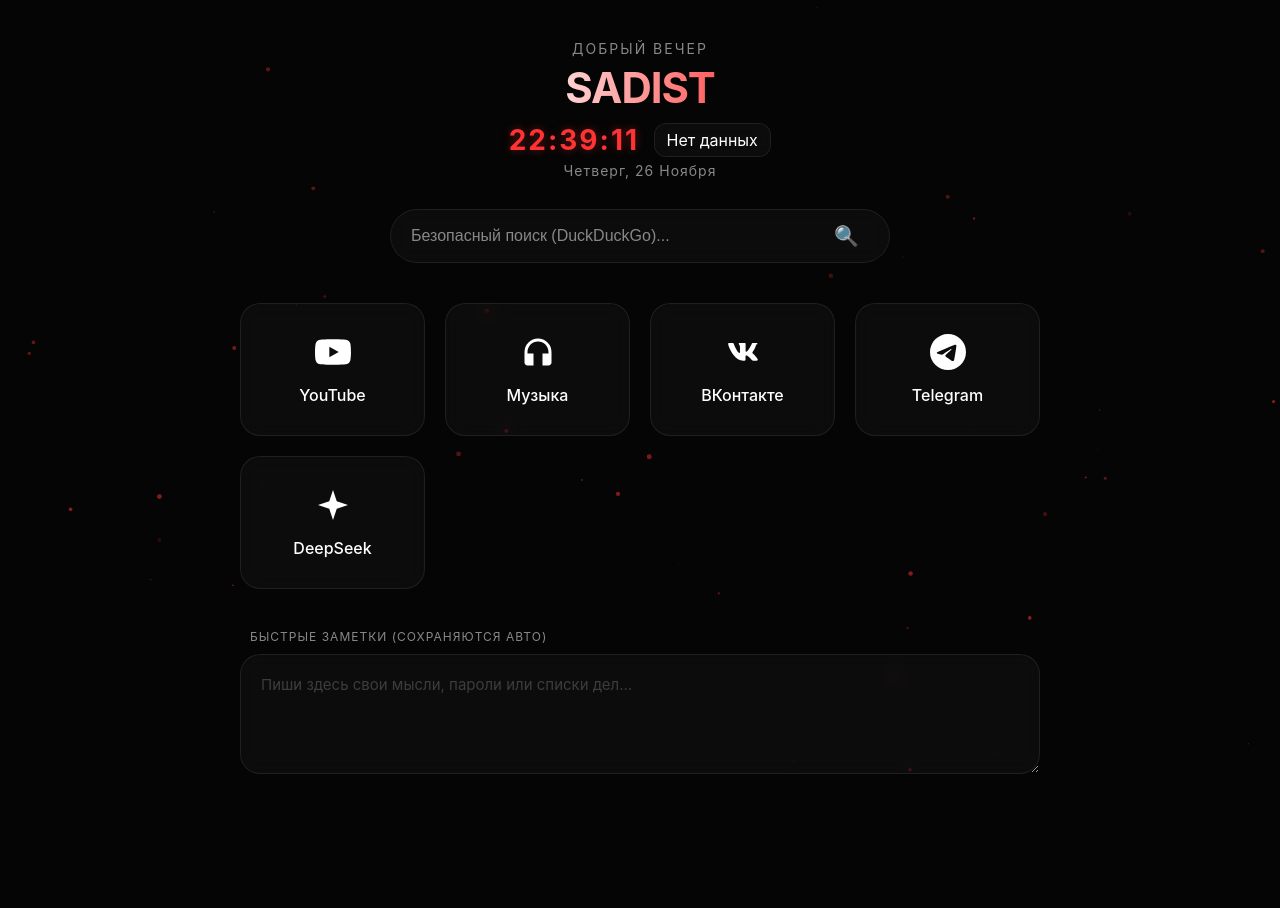
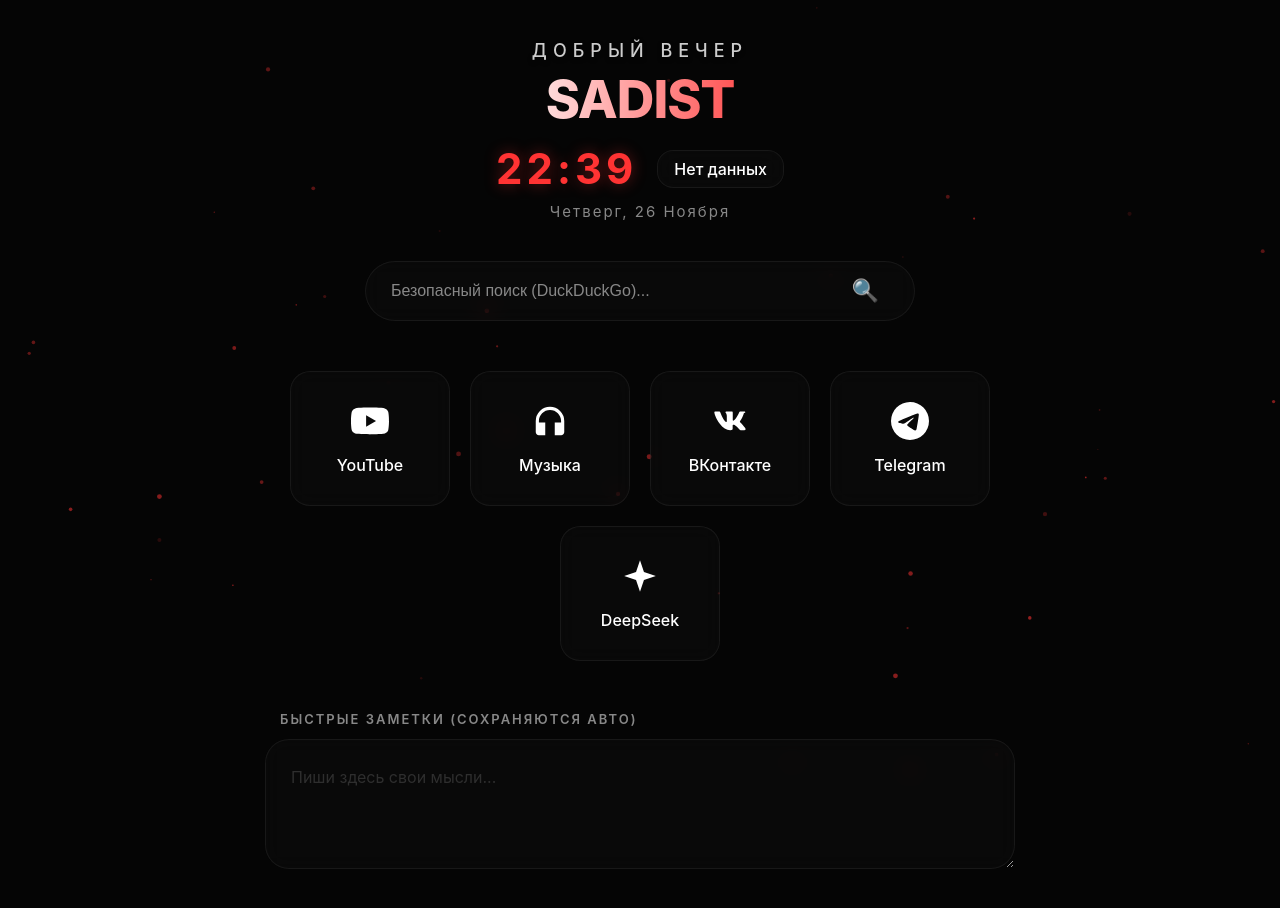
Before and after one commit to sadist812/start, a plain HTML site: page index.html in a window 1280 px wide. Before the commit the page ends 838 px from the top, so only its background shows below. Drawn offline with Linux system fonts and the light colour scheme; no server answers.

Commit message:
Update index.html

```diff
--- a/index.html
+++ b/index.html
@@ -10,8 +10,8 @@
   <style>
     :root {
       --bg-color: #050505;
-      --card-bg: rgba(255, 255, 255, 0.03);
-      --card-border: rgba(255, 255, 255, 0.08);
+      --card-bg: rgba(255, 255, 255, 0.02);
+      --card-border: rgba(255, 255, 255, 0.06);
       --text-main: #ffffff;
       --text-muted: #888888;
       --accent-red: #ff3333;
@@ -30,7 +30,7 @@
       margin: 0;
       padding: 40px 20px;
       box-sizing: border-box;
-      overflow-y: auto; /* Разрешаем прокрутку, так как добавились заметки */
+      overflow-y: auto;
     }
 
     #bg-canvas {
@@ -50,34 +50,37 @@
       flex-direction: column;
       align-items: center;
       width: 100%;
-      max-width: 800px;
+      max-width: 750px; /* Немного сузил для красоты */
     }
 
     .header {
       text-align: center;
-      margin-bottom: 30px;
+      margin-bottom: 40px;
       animation: fadeInDown 0.8s ease-out;
     }
 
-    /* Умное приветствие */
+    /* Умное приветствие (Сделали больше и стильнее) */
     #greeting {
-      color: var(--text-muted);
-      font-size: 14px;
+      color: #cccccc;
+      font-size: 18px; /* Было 14 */
+      font-weight: 500;
       text-transform: uppercase;
-      letter-spacing: 2px;
-      margin-bottom: 5px;
+      letter-spacing: 6px; /* Широкие буквы смотрятся дорого */
+      margin-bottom: 10px;
       display: block;
+      text-shadow: 0 2px 4px rgba(0,0,0,0.5);
     }
 
     .header h1 {
-      font-size: 42px;
-      font-weight: 700;
+      font-size: 52px; /* Увеличили главный заголовок */
+      font-weight: 800;
       margin: 0;
       letter-spacing: -1px;
       background: linear-gradient(90deg, #ffffff, #ff3333);
       -webkit-background-clip: text;
       -webkit-text-fill-color: transparent;
       text-transform: uppercase;
+      line-height: 1.1;
     }
 
     /* Часы, дата и погода */
@@ -85,43 +88,44 @@
       display: flex;
       align-items: center;
       justify-content: center;
-      gap: 15px;
-      margin-top: 10px;
+      gap: 20px;
+      margin-top: 15px;
     }
 
     #time {
-      font-size: 28px;
-      font-weight: bold;
-      letter-spacing: 2px;
+      font-size: 42px; /* Часы стали крупнее (без секунд) */
+      font-weight: 700;
+      letter-spacing: 4px;
       color: var(--accent-red);
-      text-shadow: 0 0 10px var(--accent-glow);
+      text-shadow: 0 0 15px var(--accent-glow);
     }
 
     #weather {
       font-size: 16px;
+      font-weight: 500;
       color: var(--text-main);
       background: var(--card-bg);
       border: 1px solid var(--card-border);
-      padding: 6px 12px;
-      border-radius: 12px;
+      padding: 8px 16px;
+      border-radius: 16px;
       backdrop-filter: blur(10px);
       display: flex;
       align-items: center;
-      gap: 6px;
+      gap: 8px;
     }
 
     #date {
-      font-size: 14px;
+      font-size: 15px;
       color: var(--text-muted);
-      letter-spacing: 1px;
-      margin-top: 5px;
+      letter-spacing: 2px;
+      margin-top: 8px;
       text-transform: capitalize;
     }
 
     .search-box {
       width: 100%;
-      max-width: 500px;
-      margin-bottom: 40px;
+      max-width: 550px;
+      margin-bottom: 50px;
       animation: fadeInUp 0.8s ease-out;
     }
 
@@ -131,7 +135,7 @@
       background: var(--card-bg);
       border: 1px solid var(--card-border);
       border-radius: 30px;
-      padding: 5px 20px;
+      padding: 8px 25px;
       box-sizing: border-box;
       backdrop-filter: blur(10px);
       -webkit-backdrop-filter: blur(10px);
@@ -140,7 +144,7 @@
 
     .search-box form:focus-within {
       border-color: var(--accent-red);
-      box-shadow: 0 0 15px var(--accent-glow);
+      box-shadow: 0 0 20px var(--accent-glow);
     }
 
     .search-box input {
@@ -161,7 +165,7 @@
       background: transparent;
       border: none;
       color: var(--accent-red);
-      font-size: 20px;
+      font-size: 22px;
       cursor: pointer;
       padding: 0 10px;
       transition: transform 0.2s;
@@ -171,13 +175,15 @@
       transform: scale(1.1);
     }
 
-    .grid {
-      display: grid;
-      grid-template-columns: repeat(auto-fit, minmax(150px, 1fr));
+    /* Красивое расположение кнопок (Flexbox вместо Grid) */
+    .links-wrapper {
+      display: flex;
+      flex-wrap: wrap;
+      justify-content: center;
       gap: 20px;
       width: 100%;
       animation: fadeInUp 0.8s ease-out;
-      margin-bottom: 40px;
+      margin-bottom: 50px;
     }
 
     a.link-card {
@@ -197,11 +203,14 @@
       font-weight: 500;
       transition: all 0.3s cubic-bezier(0.4, 0, 0.2, 1);
       text-align: center;
+      /* Жестко задаем ширину, чтобы они стояли ровно */
+      width: 160px;
+      box-sizing: border-box;
     }
 
     a.link-card svg {
-      width: 36px;
-      height: 36px;
+      width: 38px;
+      height: 38px;
       margin-bottom: 15px;
       fill: var(--text-main);
       transition: all 0.3s ease;
@@ -210,15 +219,15 @@
     a.link-card:hover {
       background: rgba(255, 51, 51, 0.05);
       border-color: var(--accent-red);
-      transform: translateY(-5px);
-      box-shadow: 0 10px 30px -10px var(--accent-glow);
+      transform: translateY(-6px);
+      box-shadow: 0 15px 35px -10px var(--accent-glow);
       color: var(--accent-red);
     }
 
     a.link-card:hover svg {
       fill: var(--accent-red);
       transform: scale(1.15);
-      filter: drop-shadow(0 0 8px var(--accent-glow));
+      filter: drop-shadow(0 0 10px var(--accent-glow));
     }
 
     /* Блокнот */
@@ -231,23 +240,25 @@
     .notes-section label {
       display: block;
       color: var(--text-muted);
-      font-size: 12px;
+      font-size: 13px;
       text-transform: uppercase;
-      letter-spacing: 1px;
-      margin-bottom: 10px;
-      margin-left: 10px;
+      letter-spacing: 2px;
+      margin-bottom: 12px;
+      margin-left: 15px;
+      font-weight: 600;
     }
 
     textarea {
       width: 100%;
-      height: 120px;
+      height: 130px;
       background: var(--card-bg);
       border: 1px solid var(--card-border);
-      border-radius: 20px;
-      padding: 20px;
+      border-radius: 24px;
+      padding: 25px;
       color: var(--text-main);
       font-family: inherit;
-      font-size: 15px;
+      font-size: 16px;
+      line-height: 1.5;
       resize: vertical;
       outline: none;
       box-sizing: border-box;
@@ -258,11 +269,11 @@
 
     textarea:focus {
       border-color: var(--accent-red);
-      box-shadow: 0 0 15px var(--accent-glow);
+      box-shadow: 0 0 20px var(--accent-glow);
     }
 
     textarea::placeholder {
-      color: rgba(255, 255, 255, 0.2);
+      color: rgba(255, 255, 255, 0.15);
     }
 
     @keyframes fadeInDown {
@@ -275,13 +286,20 @@
       to { opacity: 1; transform: translateY(0); }
     }
 
+    /* Адаптация под мобильные телефоны */
     @media (max-width: 600px) {
-      .header h1 { font-size: 32px; }
-      .grid { grid-template-columns: repeat(2, 1fr); gap: 15px; }
-      a.link-card { padding: 20px 10px; font-size: 14px; }
-      a.link-card svg { width: 30px; height: 30px; }
-      .search-box { max-width: 90%; }
-      .info-container { flex-direction: column; gap: 5px; }
+      .header h1 { font-size: 40px; }
+      #greeting { font-size: 15px; letter-spacing: 4px; }
+      #time { font-size: 32px; }
+      .info-container { flex-direction: column; gap: 10px; }
+      .links-wrapper { gap: 15px; }
+      /* На телефоне кнопки будут по две в ряд */
+      a.link-card {
+        width: calc(50% - 15px);
+        padding: 20px 10px;
+      }
+      a.link-card svg { width: 32px; height: 32px; }
+      .search-box { max-width: 100%; }
     }
   </style>
 </head>
@@ -291,13 +309,11 @@
 
   <div class="content">
     <div class="header">
-      <!-- Умное приветствие -->
       <span id="greeting">Загрузка...</span>
       <h1>SADIST</h1>
 
       <div class="info-container">
-        <div id="time">00:00:00</div>
-        <!-- Погода -->
+        <div id="time">00:00</div>
         <div id="weather">Загрузка...</div>
       </div>
       <div id="date">Загрузка...</div>
@@ -310,7 +326,8 @@
       </form>
     </div>
 
-    <div class="grid">
+    <!-- Изменили обертку кнопок на flex -->
+    <div class="links-wrapper">
       <a href="https://youtube.com" target="_blank" rel="noopener noreferrer" class="link-card">
         <svg viewBox="0 0 24 24"><path d="M23.498 6.186a3.016 3.016 0 0 0-2.122-2.136C19.505 3.545 12 3.545 12 3.545s-7.505 0-9.377.505A3.017 3.017 0 0 0 .502 6.186C0 8.07 0 12 0 12s0 3.93.502 5.814a3.016 3.016 0 0 0 2.122 2.136c1.871.505 9.376.505 9.376.505s7.505 0 9.377-.505a3.015 3.015 0 0 0 2.122-2.136C24 15.93 24 12 24 12s0-3.93-.502-5.814zM9.545 15.568V8.432L15.818 12l-6.273 3.568z"/></svg>
         YouTube
@@ -337,25 +354,24 @@
       </a>
     </div>
 
-    <!-- Блокнот -->
     <div class="notes-section">
       <label>Быстрые заметки (сохраняются авто)</label>
-      <textarea id="notes" placeholder="Пиши здесь свои мысли, пароли или списки дел..."></textarea>
+      <textarea id="notes" placeholder="Пиши здесь свои мысли..."></textarea>
     </div>
 
   </div>
 
   <script>
-    // --- 1. УМНОЕ ПРИВЕТСТВИЕ И ЧАСЫ (Челябинск, UTC+5) ---
+    // --- 1. ЧАСЫ БЕЗ СЕКУНД, ДАТА И ПРИВЕТСТВИЕ ---
     function updateClockAndGreeting() {
       const now = new Date();
-      const optionsTime = { timeZone: 'Asia/Yekaterinburg', hour: '2-digit', minute: '2-digit', second: '2-digit' };
+      // Убрали second из параметров
+      const optionsTime = { timeZone: 'Asia/Yekaterinburg', hour: '2-digit', minute: '2-digit' };
       const optionsDate = { timeZone: 'Asia/Yekaterinburg', weekday: 'long', day: 'numeric', month: 'long' };
 
       document.getElementById('time').textContent = now.toLocaleTimeString('ru-RU', optionsTime);
       document.getElementById('date').textContent = now.toLocaleDateString('ru-RU', optionsDate);
 
-      // Логика приветствия
       const hour = parseInt(new Date().toLocaleString('en-US', { timeZone: 'Asia/Yekaterinburg', hour: 'numeric', hour12: false }));
       let greetingText = "";
       if (hour >= 5 && hour < 12) greetingText = "Доброе утро";
@@ -365,10 +381,11 @@
 
       document.getElementById('greeting').innerText = greetingText;
     }
+    // Обновляем каждую секунду, чтобы минута менялась ровно в 00 секунд
     setInterval(updateClockAndGreeting, 1000);
     updateClockAndGreeting();
 
-    // --- 2. ПОГОДА В ЧЕЛЯБИНСКЕ (Open-Meteo, приватно) ---
+    // --- 2. ПОГОДА В ЧЕЛЯБИНСКЕ ---
     fetch('https://api.open-meteo.com/v1/forecast?latitude=55.1644&longitude=61.4368&current_weather=true')
       .then(response => response.json())
       .then(data => {
@@ -376,7 +393,6 @@
         const code = data.current_weather.weathercode;
         let icon = '🌡️';
 
-        // Расшифровка кодов погоды
         if (code === 0) icon = '☀️';
         else if (code >= 1 && code <= 3) icon = '🌤️';
         else if (code === 45 || code === 48) icon = '🌫️';
@@ -392,17 +408,14 @@
         document.getElementById('weather').innerText = 'Нет данных';
       });
 
-    // --- 3. БЛОКНОТ (Сохранение в localStorage) ---
+    // --- 3. БЛОКНОТ ---
     const notesArea = document.getElementById('notes');
-    // Загружаем сохраненный текст при открытии
     notesArea.value = localStorage.getItem('sadist_notes') || '';
-
-    // Сохраняем при каждом вводе символа
     notesArea.addEventListener('input', () => {
       localStorage.setItem('sadist_notes', notesArea.value);
     });
 
-    // --- 4. ЖИВОЙ ФОН (Алые искры) ---
+    // --- 4. ЖИВОЙ ФОН ---
     const canvas = document.getElementById('bg-canvas');
     const ctx = canvas.getContext('2d');
     let width, height;
```
